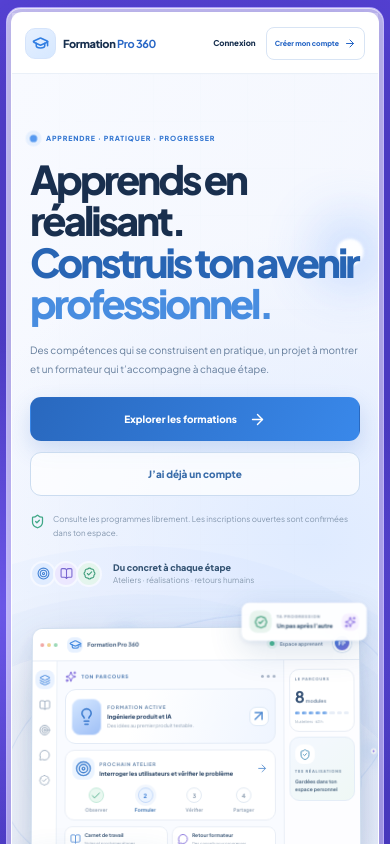
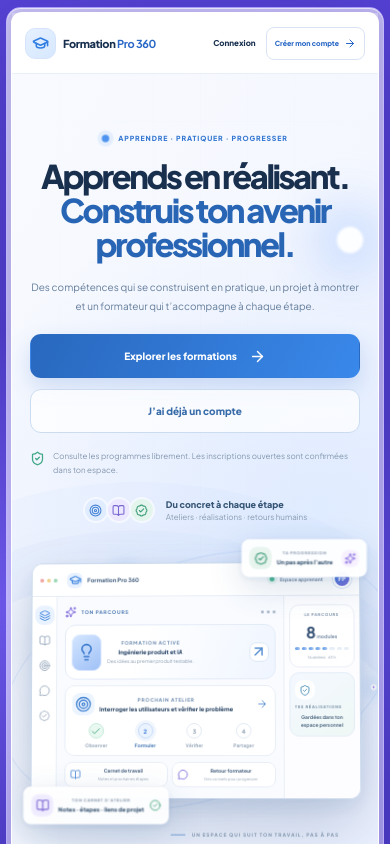
Before and after one commit to Zenethis-CMR/formation-pro-360, a Next.js app: page / in a window 390 px wide. Shown: the top 844 px of the page. Built offline with nearby package versions, Linux system fonts and the light colour scheme; no server answers.

Commit message:
fix(landing): center hero composition

```diff
--- a/src/app/landing.css
+++ b/src/app/landing.css
@@ -88,13 +88,14 @@
 .landing-hero {
   position: relative;
   display: grid;
-  min-height: 675px;
-  grid-template-columns: minmax(0, .9fr) minmax(510px, 1.1fr);
+  min-height: 0;
+  grid-template-columns: minmax(0, 1fr);
   align-items: center;
-  gap: clamp(10px, 2.2vw, 35px);
-  padding: 75px clamp(28px, 5.3vw, 82px) 88px;
+  gap: 19px;
+  padding: 72px clamp(28px, 5.3vw, 82px) 66px;
   overflow: hidden;
   background: linear-gradient(120deg, #f8faff 0%, #f4f7fe 54%, #edf2ff 100%);
+  text-align: center;
 }
 .landing-hero::before, .landing-hero::after { position: absolute; content: ""; pointer-events: none; }
 .landing-hero::before { inset: 0; background: radial-gradient(ellipse 520px 420px at 84% 54%, #dfebff 0%, #e7efff7d 48%, transparent 74%); }
@@ -104,24 +105,24 @@
 .landing-hero-glow-one { top: 19%; right: 4%; width: 26px; height: 26px; background: #fff; box-shadow: 0 0 50px 20px #8fb8ff88; animation: landing-pulse 5s ease-in-out infinite; }
 .landing-hero-glow-two { right: 45%; bottom: 12%; width: 7px; height: 7px; background: #93b6ff; box-shadow: 0 0 24px 10px #a9c9ff77; animation: landing-pulse 4.2s ease-in-out -1.8s infinite; }
 .landing-hero-copy, .landing-hero-art { position: relative; z-index: 1; min-width: 0; }
-.landing-hero-copy { max-width: 650px; }
+.landing-hero-copy { max-width: 1000px; margin: 0 auto; text-align: center; }
 .landing-eyebrow, .landing-overline { display: inline-flex; align-items: center; gap: 9px; color: #3376d1; font-size: 9px; font-weight: 900; letter-spacing: 1.15px; }
-.landing-eyebrow { margin: 0 0 22px; }
+.landing-eyebrow { justify-content: center; margin: 0 0 22px; }
 .landing-eyebrow-pulse { width: 7px; height: 7px; border-radius: 50%; background: #4b93ef; box-shadow: 0 0 0 4px #4b93ef1a; animation: landing-pulse 2.5s ease-in-out infinite; }
-.landing-hero h1 { margin: 0; color: #192f4e; font-size: clamp(39px, 4.45vw, 68px); font-weight: 850; letter-spacing: -.078em; line-height: 1.04; }
+.landing-hero h1 { max-width: 1200px; margin: 0 auto; color: #192f4e; font-size: clamp(39px, 5.2vw, 70px); font-weight: 850; letter-spacing: -.078em; line-height: 1.04; }
 .landing-hero h1 span { color: #2865b4; }
 .landing-hero h1 .landing-title-last { color: #488de0; }
-.landing-hero-description { max-width: 535px; margin: 23px 0 26px; color: #647d9b; font-size: 13px; line-height: 1.85; }
-.landing-hero-actions { display: flex; align-items: center; gap: 11px; flex-wrap: wrap; }
+.landing-hero-description { max-width: 710px; margin: 20px auto 24px; color: #647d9b; font-size: 13px; line-height: 1.85; }
+.landing-hero-actions { display: flex; align-items: center; justify-content: center; gap: 11px; flex-wrap: wrap; }
 .landing-button { display: inline-flex; min-height: 48px; align-items: center; justify-content: center; gap: 12px; padding: 0 18px; border: 1px solid transparent; border-radius: 11px; font-size: 11px; font-weight: 850; transition: transform .25s cubic-bezier(.2,.8,.2,1), box-shadow .25s ease, background .25s ease, border-color .25s ease; }
 .landing-button:hover { transform: translateY(-3px); }
 .landing-button-primary { background: linear-gradient(115deg, #2968be, #3988ea); box-shadow: 0 9px 22px #326fc831; color: #fff !important; }
 .landing-button-primary:hover { background: linear-gradient(115deg, #245da9, #327cda); box-shadow: 0 13px 29px #326fc845; }
 .landing-button-secondary { border-color: #cbdcf0; background: #ffffffb8; color: #386ba9 !important; }
 .landing-button-secondary:hover { border-color: #99bce7; background: #fff; }
-.landing-hero-note { display: flex; align-items: flex-start; gap: 8px; max-width: 430px; margin: 17px 0 0; color: #8598af; font-size: 9px; line-height: 1.7; }
+.landing-hero-note { display: flex; align-items: flex-start; justify-content: center; gap: 8px; max-width: 560px; margin: 17px auto 0; color: #8598af; font-size: 9px; line-height: 1.7; text-align: left; }
 .landing-hero-note svg { flex: none; margin-top: 1px; color: #40a887; }
-.landing-hero-trust { display: flex; align-items: center; gap: 11px; margin-top: 29px; }
+.landing-hero-trust { display: flex; align-items: center; justify-content: center; gap: 11px; margin-top: 25px; text-align: left; }
 .landing-trust-avatars { display: flex; padding-left: 3px; }
 .landing-trust-avatars i { display: grid; width: 26px; height: 26px; place-items: center; margin-left: -3px; border: 2px solid #f5f8ff; border-radius: 50%; background: #e0ecff; color: #4383d5; font-style: normal; }
 .landing-trust-avatars i:nth-child(2) { background: #ece8ff; color: #7968d1; }
@@ -130,7 +131,8 @@
 .landing-hero-trust strong { color: #355474; font-size: 9px; font-weight: 850; }
 .landing-hero-trust small { color: #899bb0; font-size: 8px; }
 
-.landing-visual-wrap { position: relative; min-height: 416px; perspective: 1400px; }
+.landing-hero-art { width: min(100%, 1000px); justify-self: center; }
+.landing-visual-wrap { position: relative; min-height: 465px; perspective: 1400px; }
 .landing-visual-aura { position: absolute; top: 50%; left: 50%; width: 90%; height: 78%; transform: translate(-50%, -50%); border-radius: 50%; background: radial-gradient(ellipse, #83b6ff61 0%, #a8c7ff30 43%, transparent 70%); filter: blur(22px); animation: landing-aura 9s ease-in-out infinite alternate; }
 .landing-orbit { position: absolute; z-index: 0; top: 49%; left: 51%; border: 1px solid #6b9ce52e; border-radius: 50%; pointer-events: none; }
 .landing-orbit-one { width: 680px; height: 320px; transform: translate(-50%, -50%) rotate(-19deg); }
@@ -138,7 +140,7 @@
 .landing-orbit span, .landing-orbit i { position: absolute; display: block; width: 9px; height: 9px; border: 2px solid #fff; border-radius: 50%; background: #4f92e8; box-shadow: 0 0 17px 5px #78aeef68; }
 .landing-orbit span { top: 12%; left: 17%; }
 .landing-orbit i { right: 9%; bottom: 22%; width: 6px; height: 6px; background: #977bf1; }
-.landing-dashboard { position: absolute; z-index: 2; top: 50%; left: 50%; width: min(100%, 660px); overflow: hidden; transform: translate(-50%, -50%) rotateX(3deg) rotateY(-3deg); transform-style: preserve-3d; border: 1px solid #cad9ec; border-radius: 17px; background: #f9fbff; box-shadow: 0 29px 65px #294d8040, 0 7px 19px #294d8017, inset 0 1px #fff; animation: landing-dashboard-float 8s ease-in-out infinite; }
+.landing-dashboard { position: absolute; z-index: 2; top: 50%; left: 50%; width: min(100%, 880px); overflow: hidden; transform: translate(-50%, -50%) rotateX(3deg) rotateY(-3deg); transform-style: preserve-3d; border: 1px solid #cad9ec; border-radius: 17px; background: #f9fbff; box-shadow: 0 29px 65px #294d8040, 0 7px 19px #294d8017, inset 0 1px #fff; animation: landing-dashboard-float 8s ease-in-out infinite; }
 .landing-dashboard-bar { display: flex; height: 42px; align-items: center; gap: 10px; padding: 0 13px; border-bottom: 1px solid #e7edf6; background: #fff; }
 .landing-window-dots { display: flex; gap: 4px; }
 .landing-window-dots i { width: 6px; height: 6px; border-radius: 50%; background: #d9e3f1; }
@@ -150,7 +152,7 @@
 .landing-dashboard-status { display: flex; align-items: center; gap: 5px; margin-left: auto; color: #8295aa; font-size: 7px; font-weight: 750; }
 .landing-dashboard-status i { width: 6px; height: 6px; border-radius: 50%; background: #4dba91; box-shadow: 0 0 0 3px #4dba911a; }
 .landing-avatar { display: grid; width: 23px; height: 23px; place-items: center; border: 2px solid #fff; border-radius: 50%; background: linear-gradient(145deg, #397ddb, #7e6cd8); box-shadow: 0 0 0 1px #d6e2f0; color: #fff; font-size: 7px; font-weight: 900; }
-.landing-dashboard-body { display: grid; min-height: 290px; grid-template-columns: 40px minmax(0, 1fr) 140px; }
+.landing-dashboard-body { display: grid; min-height: 315px; grid-template-columns: 48px minmax(0, 1fr) 166px; }
 .landing-dashboard-side { display: flex; align-items: center; flex-direction: column; gap: 12px; padding: 14px 0; border-right: 1px solid #eaf0f7; background: #fff; color: #a0afc1; }
 .landing-dashboard-side span { display: grid; width: 25px; height: 25px; place-items: center; border-radius: 8px; }
 .landing-dashboard-side span.is-active { background: #e9f2ff; color: #4185dc; }
@@ -387,9 +389,10 @@
 @keyframes landing-core-float { 0%, 100% { transform: rotate(-8deg) translateY(0); } 50% { transform: rotate(-4deg) translateY(-7px); } }
 
 @media (max-width: 1120px) {
-  .landing-hero { min-height: 620px; grid-template-columns: minmax(0, .88fr) minmax(420px, 1.12fr); padding-right: 38px; padding-left: 38px; }
-  .landing-hero h1 { font-size: clamp(39px, 5.2vw, 59px); }
-  .landing-dashboard-body { grid-template-columns: 35px minmax(0, 1fr) 116px; }
+  .landing-hero { padding-top: 62px; padding-right: 38px; padding-left: 38px; }
+  .landing-hero h1 { font-size: clamp(39px, 5.4vw, 62px); }
+  .landing-visual-wrap { min-height: 430px; }
+  .landing-dashboard-body { grid-template-columns: 43px minmax(0, 1fr) 146px; }
   .landing-dashboard-main { padding-right: 13px; padding-left: 13px; }
   .landing-path-strip { grid-template-columns: minmax(123px, 1.1fr) repeat(4, minmax(102px, 1fr)); gap: 13px; padding-right: 36px; padding-left: 36px; }
   .landing-program-grid { grid-template-columns: repeat(3, minmax(0, 1fr)); }
@@ -406,12 +409,14 @@
   .landing-nav-actions { gap: 12px; }
   .landing-login { font-size: 9px; }
   .landing-nav-cta { min-height: 35px; padding: 0 10px; font-size: 8px; }
-  .landing-hero { min-height: 890px; grid-template-columns: 1fr; gap: 12px; padding: 60px 34px 48px; }
-  .landing-hero-copy { max-width: 680px; }
-  .landing-hero h1 { font-size: clamp(43px, 8vw, 68px); }
-  .landing-hero-description { max-width: 560px; }
-  .landing-hero-art { width: min(100%, 660px); justify-self: center; }
-  .landing-visual-wrap { min-height: 395px; }
+  .landing-hero { min-height: 0; grid-template-columns: 1fr; gap: 9px; padding: 58px 34px 48px; }
+  .landing-hero-copy { max-width: 760px; }
+  .landing-hero h1 { font-size: clamp(39px, 7vw, 58px); }
+  .landing-hero-description { max-width: 620px; }
+  .landing-hero-art { width: min(100%, 700px); justify-self: center; }
+  .landing-visual-wrap { min-height: 380px; }
+  .landing-dashboard { width: min(100%, 660px); }
+  .landing-dashboard-body { grid-template-columns: 35px minmax(0, 1fr) 116px; }
   .landing-scroll-cue { display: none; }
   .landing-path-strip { grid-template-columns: repeat(4, 1fr); gap: 15px 12px; padding: 22px 26px; }
   .landing-path-label { grid-column: 1 / -1; grid-template-columns: 1fr 1fr; align-items: center; margin-bottom: 2px; }
@@ -446,7 +451,7 @@
   .landing-nav-cta svg { width: 12px; }
   .landing-hero { min-height: auto; gap: 5px; padding: 51px 18px 44px; }
   .landing-eyebrow { margin-bottom: 16px; font-size: 7px; letter-spacing: .85px; }
-  .landing-hero h1 { font-size: clamp(38px, 10.2vw, 54px); letter-spacing: -.075em; }
+  .landing-hero h1 { font-size: clamp(30px, 8.4vw, 42px); letter-spacing: -.075em; }
   .landing-hero-description { margin: 17px 0 19px; font-size: 10px; }
   .landing-hero-actions { align-items: stretch; flex-direction: column; }
   .landing-button { min-height: 44px; font-size: 10px; }
--- a/src/app/page.tsx
+++ b/src/app/page.tsx
@@ -242,7 +242,7 @@ export default async function HomePage() {
               <div className="landing-hero-glow landing-hero-glow-two" aria-hidden="true" />
               <Reveal className="landing-hero-copy">
                 <div className="landing-eyebrow"><span className="landing-eyebrow-pulse" /> APPRENDRE · PRATIQUER · PROGRESSER</div>
-                <h1 id="landing-title">Apprends en réalisant.<br /><span>Construis ton avenir</span><br /><span className="landing-title-last">professionnel.</span></h1>
+                <h1 id="landing-title">Apprends en réalisant.<br /><span>Construis ton avenir professionnel.</span></h1>
                 <p className="landing-hero-description">Des compétences qui se construisent en pratique, un projet à montrer et un formateur qui t’accompagne à chaque étape.</p>
                 <div className="landing-hero-actions">
                   <a className="landing-button landing-button-primary" href="#formations">Explorer les formations <ArrowRight size={17} /></a>
```
